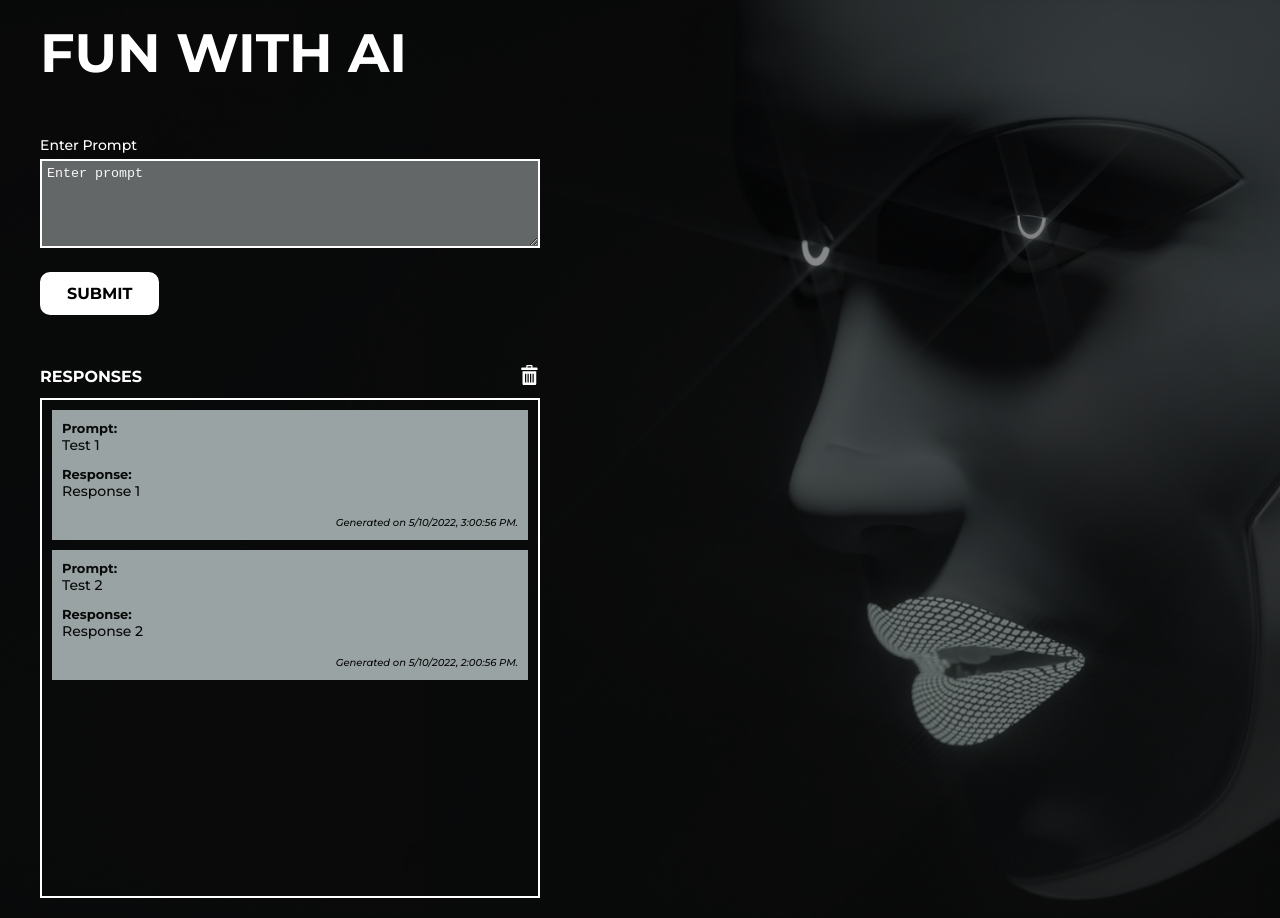
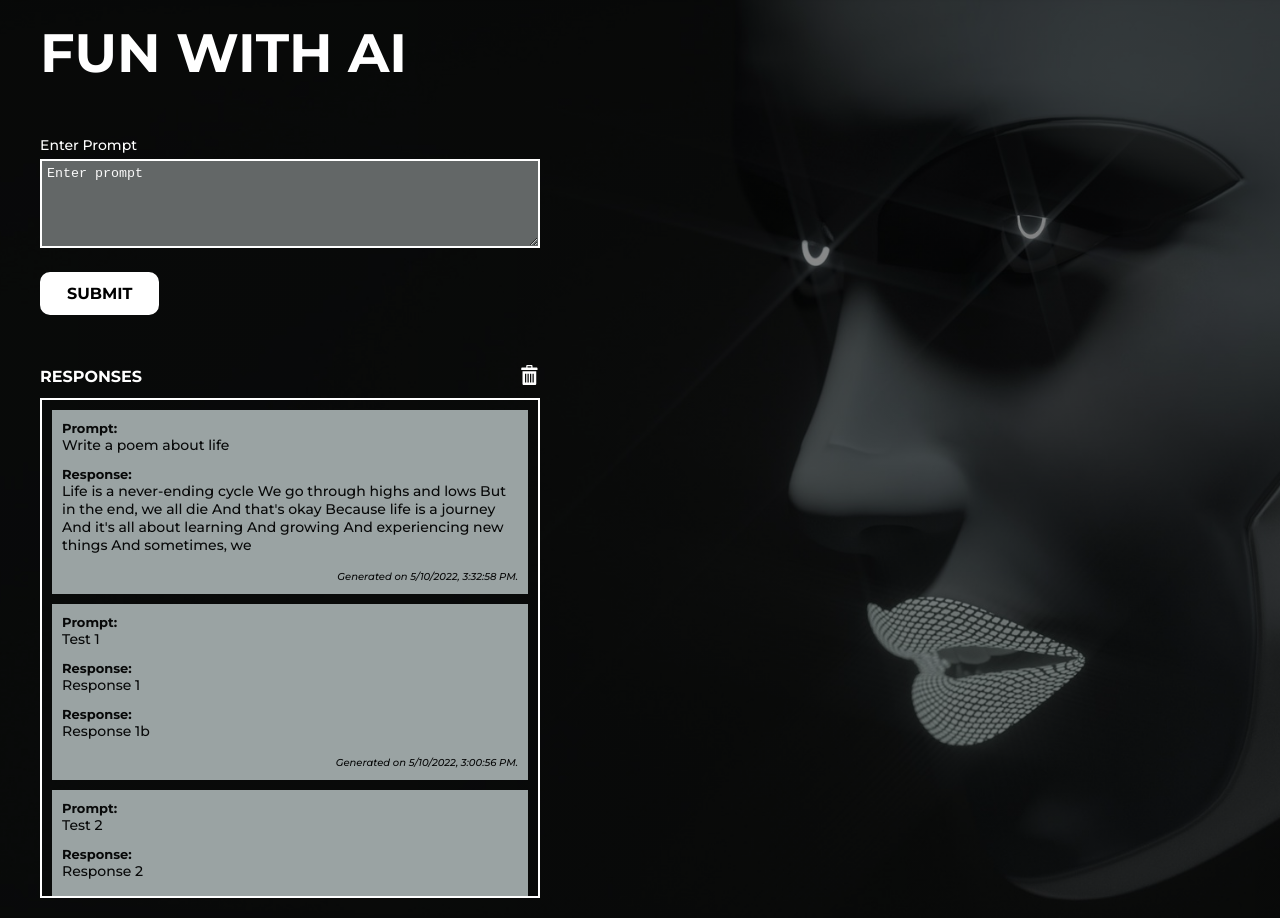
Before and after one commit to Glowrare/fun-with-ai, a Vue app: page / in a window 1280 px wide. Built offline with nearby package versions, Linux system fonts and the light colour scheme.

Commit message:
Updated function to extract responses from choices array and added delete handler function

```diff
--- a/src/App.vue
+++ b/src/App.vue
@@ -9,7 +9,11 @@
     </header>
     <main>
       <PromptForm @submit-handler="submitHandler" />
-      <Responses :responseList="responseList" />
+      <Responses
+        v-if="responseList.length > 1"
+        :responseList="responseList"
+        @delete-handler="deleteHandler"
+      />
     </main>
   </div>
   <Spinner v-if="loading" />
@@ -27,15 +31,28 @@ export default {
       heroImage: `linear-gradient(90deg, rgba(0, 0, 0, 0.4), rgba(0, 0, 0, 0.5)), url(${require("@/assets/hero-bg-image.jpg")})`,
       responseList: [
         {
-          id: 1,
+          id: "cmpl-56PtKK0UPT5wG0IhvYpMLWrABWjme",
+          timeStamp: "5/10/2022, 3:32:58 PM",
+          prompt: "Write a poem about life",
+          choices: [
+            {
+              text: "\n\nLife is a never-ending cycle\n\nWe go through highs and lows\n\nBut in the end, we all die\n\nAnd that's okay\n\nBecause life is a journey\n\nAnd it's all about learning\n\nAnd growing\n\nAnd experiencing new things\n\nAnd sometimes, we",
+              index: 0,
+              logprobs: null,
+              finish_reason: "length",
+            },
+          ],
+        },
+        {
+          id: "aaaad",
           prompt: "Test 1",
-          response: "Response 1",
+          choices: [{ text: "Response 1" }, { text: "Response 1b" }],
           timeStamp: "5/10/2022, 3:00:56 PM",
         },
         {
-          id: 2,
+          id: "dddeee",
           prompt: "Test 2",
-          response: "Response 2",
+          choices: [{ text: "Response 2" }],
           timeStamp: "5/10/2022, 2:00:56 PM",
         },
       ],
@@ -48,6 +65,10 @@ export default {
         // Disable keyboard interaction when API is fetching Response
         document.onkeydown = function () {
           return false;
+        };
+      } else {
+        document.onkeydown = function () {
+          return true;
         };
       }
     },
@@ -77,13 +98,19 @@ export default {
         id: id,
         timeStamp: new Date().toLocaleString(),
         prompt: data.prompt,
-        response: choices.text,
+        choices: choices,
       };
       console.log(`new response => ${newResponse}`);
       console.log(newResponse);
       this.responseList.unshift(newResponse);
 
       // console.log(data);
+    },
+    deleteHandler() {
+      this.responseList = [];
+      setTimeout(() => {
+        alert("Response List emptied!");
+      }, 0);
     },
   },
 };
--- a/src/components/ResponseItem.vue
+++ b/src/components/ResponseItem.vue
@@ -4,10 +4,14 @@
       <h3>Prompt:</h3>
       <p>{{ prompt }}</p>
     </div>
-    <div>
+    <div v-for="(choice, index) in choices" :key="index">
+      <h3>Response:</h3>
+      <p>{{ choice.text }}</p>
+    </div>
+    <!-- <div>
       <h3>Response:</h3>
       <p>{{ response }}</p>
-    </div>
+    </div> -->
     <p class="timestamp">
       <small>Generated on {{ timeStamp }}.</small>
     </p>
@@ -21,8 +25,8 @@ export default {
       type: String,
       required: true,
     },
-    response: {
-      type: String,
+    choices: {
+      type: Array,
       required: true,
     },
     timeStamp: {
--- a/src/components/Responses.vue
+++ b/src/components/Responses.vue
@@ -6,6 +6,7 @@
       class="button"
       aria-label="Click to delete reponse list"
       title="Delete all responses"
+      @click="deleteResponses"
     >
       <img class="icon" src="@/assets/bin.svg" alt="" />
     </button>
@@ -15,7 +16,7 @@
       v-for="response in responseList"
       :key="response.id"
       :prompt="response.prompt"
-      :response="response.response"
+      :choices="response.choices"
       :timeStamp="response.timeStamp"
     />
   </ul>
@@ -25,25 +26,21 @@
 import ResponseItem from "./ResponseItem.vue";
 export default {
   components: { ResponseItem },
+  emits: ["delete-handler"],
   props: {
     responseList: Array,
   },
-  // data() {
-  //   return {
-  //     responseList: [
-  //       {
-  //         id: 1,
-  //         prompt: "Test 1",
-  //         response: "Response 1",
-  //       },
-  //       {
-  //         id: 2,
-  //         prompt: "Test 2",
-  //         response: "Response 2",
-  //       },
-  //     ],
-  //   };
-  // },
+  methods: {
+    deleteResponses() {
+      if (
+        confirm(
+          "Are you sure you want to delete all responses? This action CANNOT be reversed!"
+        )
+      ) {
+        this.$emit("delete-handler");
+      } else return;
+    },
+  },
 };
 </script>
 
@@ -91,5 +88,19 @@ export default {
 
   list-style: none;
   padding: 10px;
+  overflow: hidden scroll;
+}
+/* CUSTOM SCROLLBAR */
+::-webkit-scrollbar {
+  width: 10px;
+}
+::-webkit-scrollbar-track {
+  background: var(--light-color);
+}
+::-webkit-scrollbar-thumb {
+  background: var(--light-grey);
+}
+::-webkit-scrollbar-thumb:hover {
+  background: var(--dark-grey);
 }
 </style>
```
